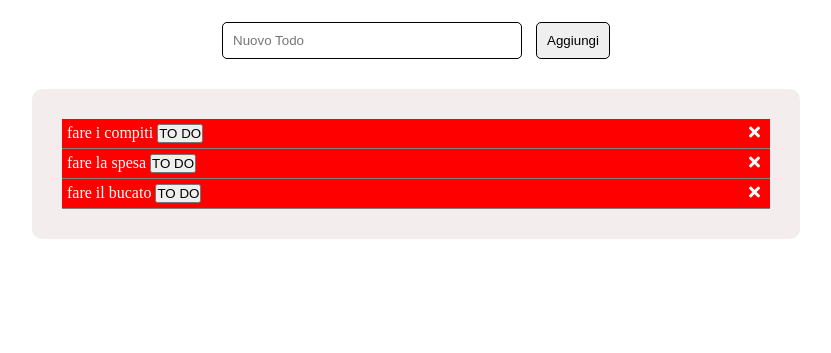
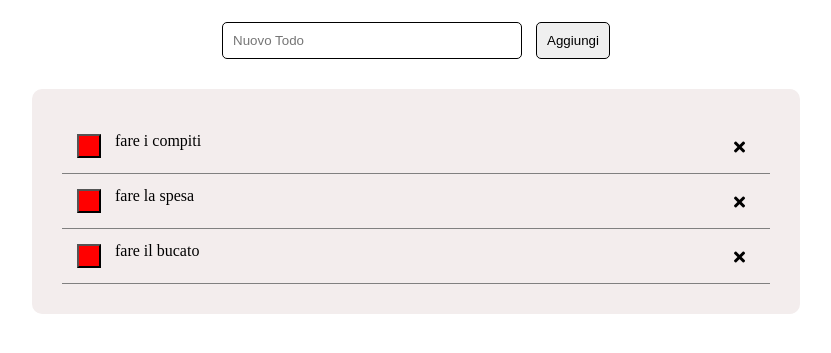
Before and after one commit to elefly13/vue-todolist, a plain HTML site: page index.html in a window 1280 px wide. Shown: the part 277-630 px from the top of the page, without its empty margins (224-1055 px from the left). Drawn offline with nearby package versions, Linux system fonts and the light colour scheme.

Commit message:
fine esercizio

```diff
--- a/css/style.css
+++ b/css/style.css
@@ -42,13 +42,16 @@
     position: relative;
     border-bottom: 1px solid gray;
     padding: 5px;
-    background-color: red;
-    color: white;
+    color: black;
 }
 .boxTodo li i {
    position: absolute;
    right: 10px;
-
+   margin: 15px;
+}
+.boxTodo li button {
+    margin: 10px;
+    padding: 10px;
 }
 .red {
     background-color: red;
--- a/index.html
+++ b/index.html
@@ -20,9 +20,10 @@
         <div class="evento">
             <ul class="boxTodo" v-if="toDos.length > 0">
 
-                <li v-for="(todo, index) in toDos" :class="toDos.colorClass">
+                <li v-for="(todo, index) in toDos">
+                    <button @click="check(index)" :class="todo.fatto == true ? giaFatto : daFare" ></button>
                     <!-- {{todo}} --> {{todo.titolo}}
-                    <button @click="changeColor">TO DO</button>
+
                     <i class="fas fa-times" @click="removeToDo(index)"></i>
                 </li>
             </ul>
--- a/js/main.js
+++ b/js/main.js
@@ -4,6 +4,8 @@ const app = new Vue(
     {
         el: '#root',
         data: {
+            daFare: "red",
+            giaFatto: "green",
             newToDo: "",
             toDos: [
                 // "Fare i compiti",
@@ -12,17 +14,17 @@ const app = new Vue(
                 {
                     titolo: "fare i compiti",
                     fatto: false,
-                    colorClass: ".red"
+
                 },
                 {
                     titolo: "fare la spesa",
                     fatto: false,
-                    colorClass: ".red"
+
                 },
                 {
                     titolo: "fare il bucato",
                     fatto: false,
-                    colorClass: ".red"
+
                 }
             ]
         },
@@ -30,15 +32,16 @@ const app = new Vue(
             addToDo() {
                 if(this.newToDo != "") {
                     // this.toDos.push(this.newToDo); //Array
-                    this.toDos.push({titolo: this.newToDo}); //Oggetti
+                    this.toDos.push({titolo: this.newToDo, fatto: false}); //Oggetti
                     this.newToDo = "";
                 }
             },
+            // funzione per rimuovere dalla lista la riga
             removeToDo(index) {
                 this.toDos.splice(index,1);
             },
-            changeColor() {
-                (this.toDos.fatto == false) ? this.toDos.colorClass = ".green" : this.toDos.colorClass = ".red";
+            check(index) {
+                this.toDos[index].fatto = !this.toDos[index].fatto;
             },
         }
     }
```
